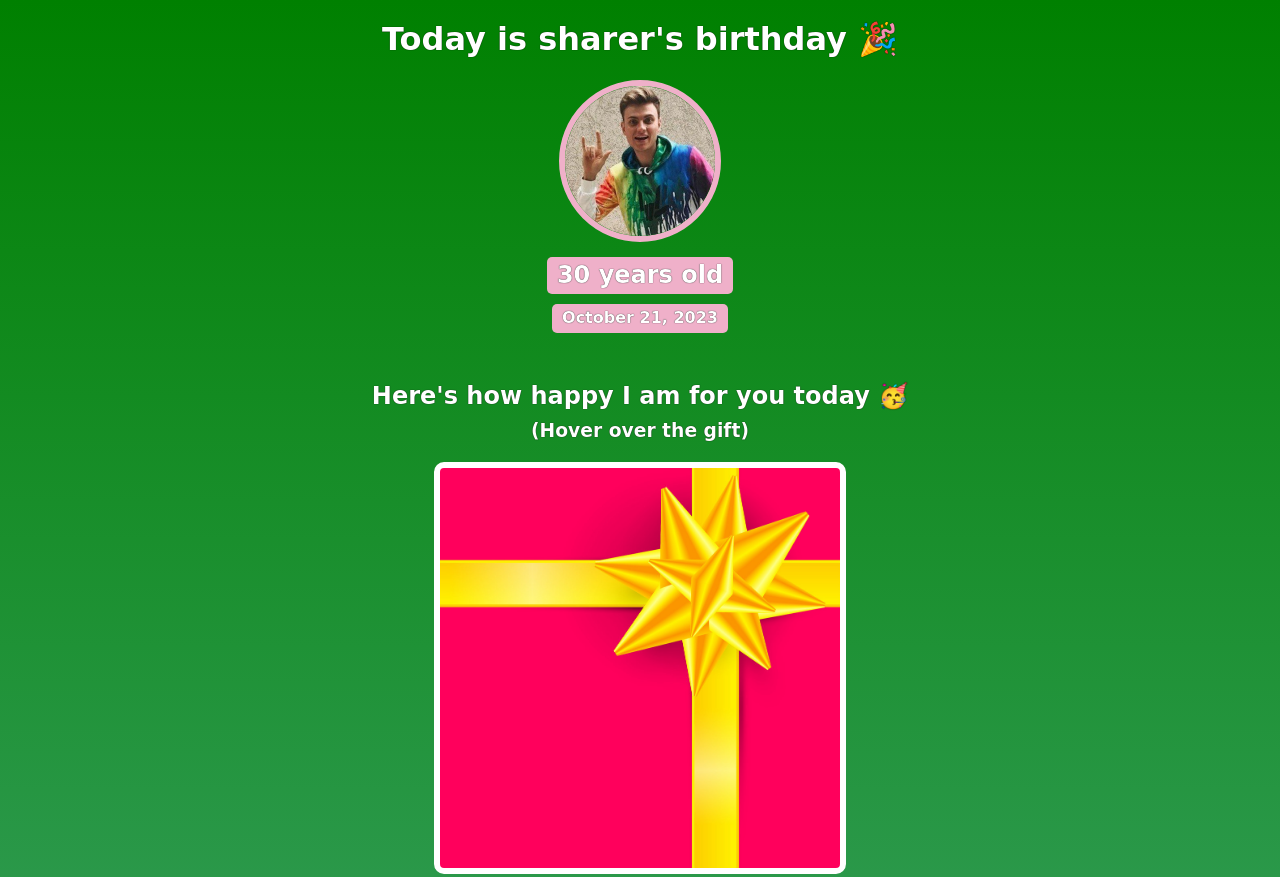
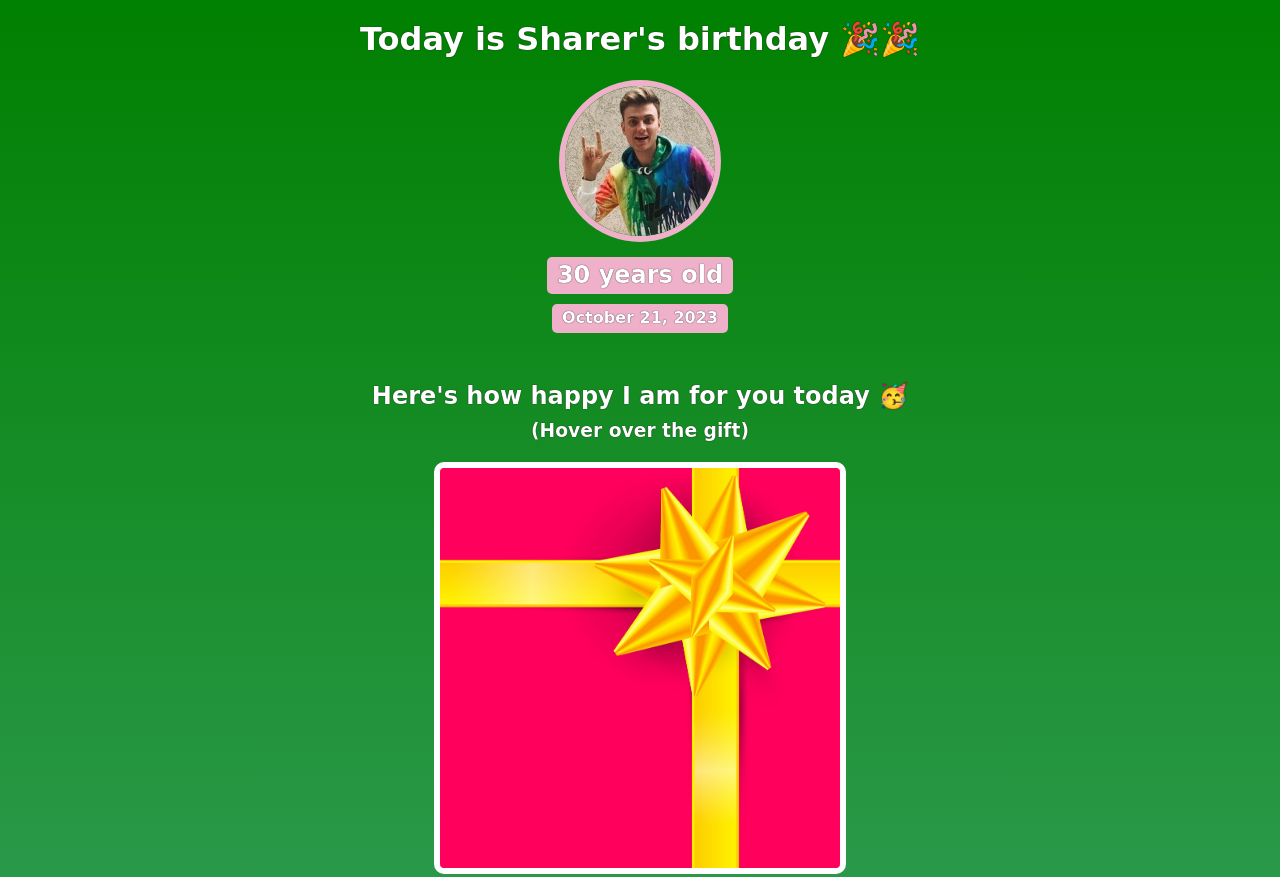
Before and after one commit to PrismX8/birthday-gift-site, a plain HTML site: page index.html in a window 1280 px wide. Shown: the top 877 px of the page. Drawn offline with nearby package versions, Linux system fonts and the light colour scheme; a web font is replaced by a local one.

Commit message:
changed stufff

```diff
--- a/index.html
+++ b/index.html
@@ -7,7 +7,7 @@
     </head>
     <body>
         <div id="header">
-            <h1>Today is sharer's birthday 🎉</h1>
+            <h1>Today is Sharer's birthday 🎉🎉</h1>
             <img id="bff-img" src="images/sharer.jpg">
             <h2 id="bday-age">30 years old</h2>
             <h4 id="bday-date">October 21, 2023</h4>
```
